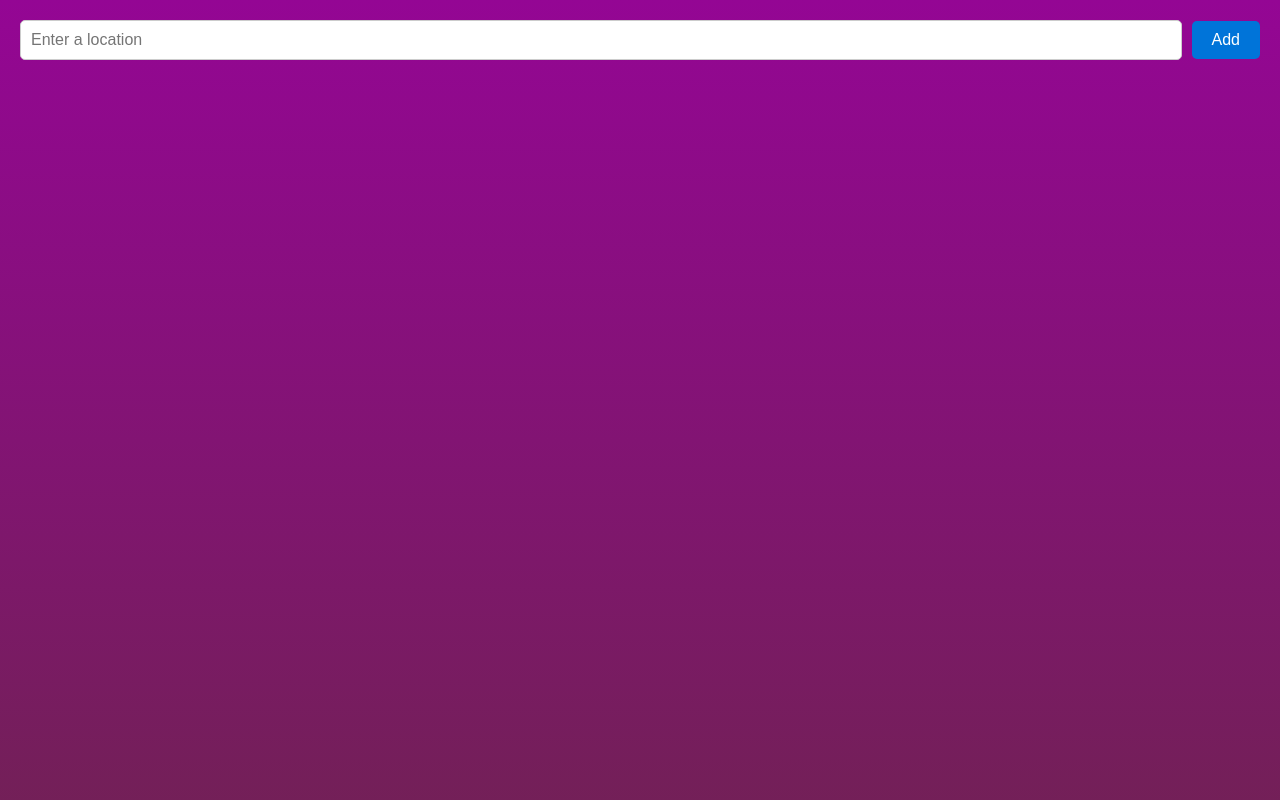
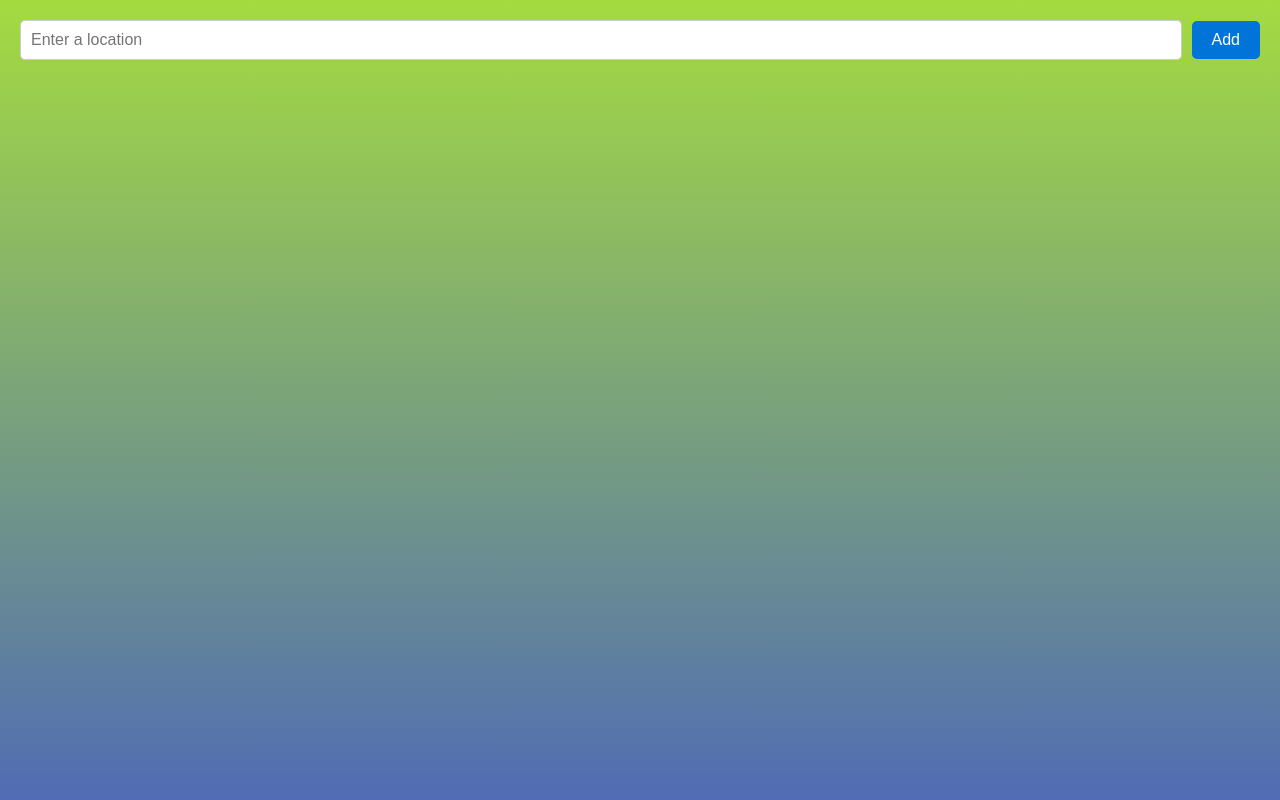
Before and after one commit to CarlosPantin/my-weather-app, a React (Create React App) app: page / in a window 1280 px wide. Shown: the top 800 px of the page. Built offline with nearby package versions, Linux system fonts and the light colour scheme.

Commit message:
Changes to be committed: modified:   src/App.css modified:   src/components/WeatherDisplay.css modified:   src/components/WeatherDisplay.js

```diff
--- a/src/App.css
+++ b/src/App.css
@@ -41,7 +41,7 @@ align-items: center;
 
 body {
 
-  background: linear-gradient(#940694, #6b2649);;
+  background: linear-gradient(#a4db40, #3c50d1);;
   /* background: linear-gradient(#940694, #6b2649); */
 }
 
--- a/src/components/WeatherDisplay.css
+++ b/src/components/WeatherDisplay.css
@@ -57,9 +57,6 @@ flex: 1; /* Distribute available space equally among containers */
 
 }
 
-.nodata {
-margin-bottom: 700px;
-}
 
 .container {
 display: flex; /* Use flexbox for horizontal layout */
--- a/src/components/WeatherDisplay.js
+++ b/src/components/WeatherDisplay.js
@@ -6,7 +6,7 @@ import weatherGradients from './weatherGradients';
 function WeatherDisplay({ weatherData }) {
   if (!weatherData) {
     return (
-      <div className="nodata">
+      <div>
         <p>No weather data available!</p>
       </div>
     );
```
